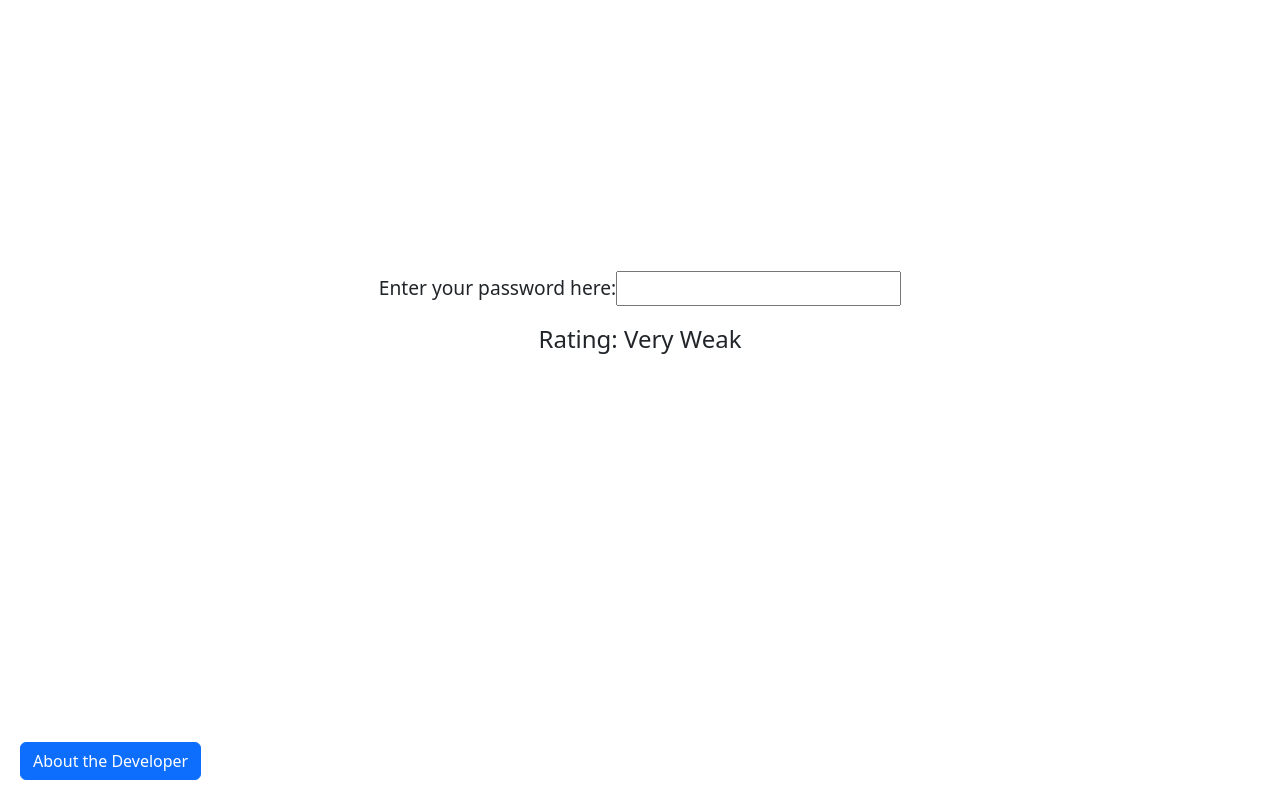
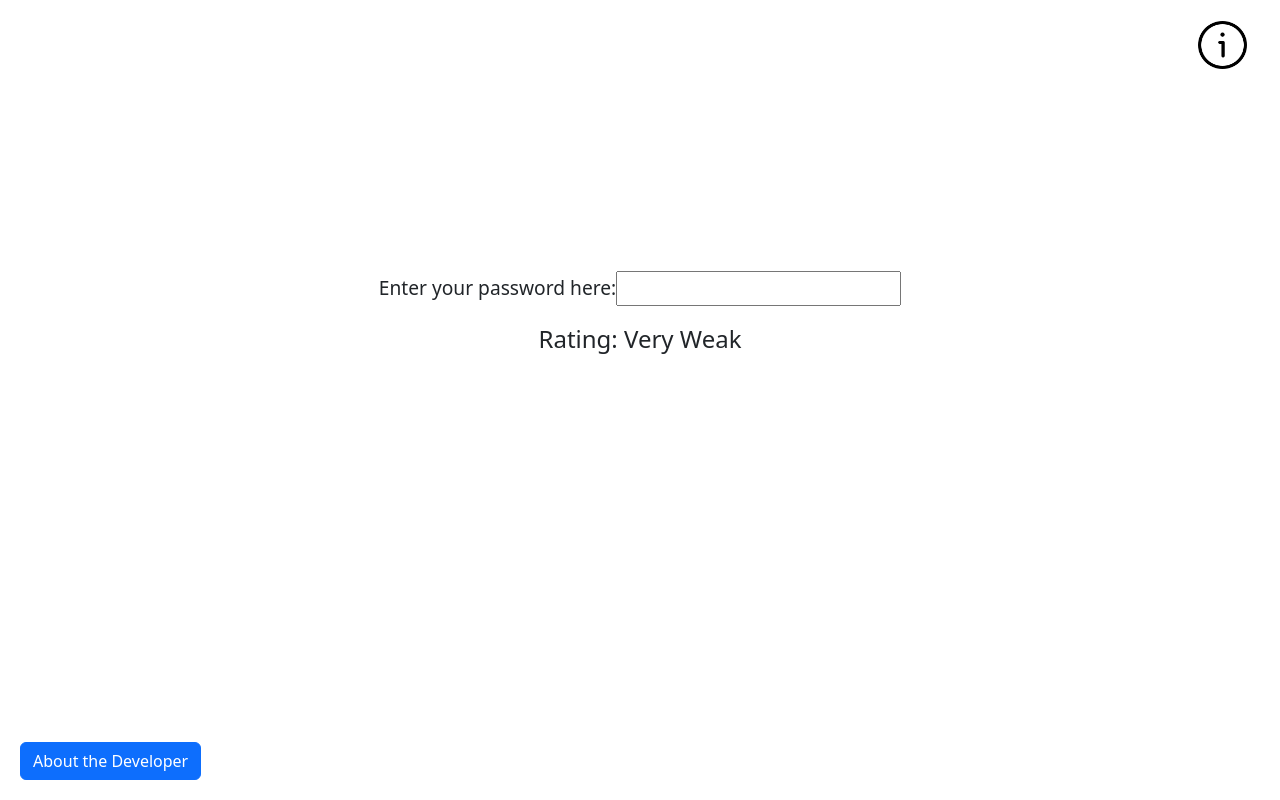
Before and after one commit to kmr6702/password-strength-checker, a React (Create React App) app: page / in a window 1280 px wide. Built offline with nearby package versions, Linux system fonts and the light colour scheme.

Commit message:
Added an info icon image to the main screen

```diff
--- a/src/Screens/Dashboard.css
+++ b/src/Screens/Dashboard.css
@@ -32,3 +32,11 @@ body{
     font-size: larger;
     padding: 15px;
 }
+
+.info-icon{
+    height: 50px !important;
+    width: 75px !important;
+    position: absolute;
+    top: 20px;
+    right: 20px;
+}
--- a/src/Screens/Dashboard.jsx
+++ b/src/Screens/Dashboard.jsx
@@ -4,8 +4,7 @@ import './Dashboard.css';
 import { reviewRealTime } from '../Analysis/realTimeReview';
 import { ratingAnalysis } from '../Analysis/realTimeReview';
 import { Link } from 'react-router-dom';
-
-
+import infoImage from './Assets/Info.png';
 
 export default function Dashboard(){
     const [password, setPassword] = useState('');   //A state variable for the password input
@@ -54,10 +53,17 @@ export default function Dashboard(){
                     />
                 </label>
 
+                <img
+                    src={infoImage}
+                    alt='Information Icon'
+                    className='info-icon'
+                />
+
                 <p className='rating'>
                     Rating: {quickAnalysis}
                 </p>
 
+                {/*Debugging use only*/}
                 {/* <p>
                     <ul>
                         <li>Your Password is: {password}</li>
```
Also changed, not shown: src/Screens/Assets/Info.png (renamed from Info_i_icon.png).
